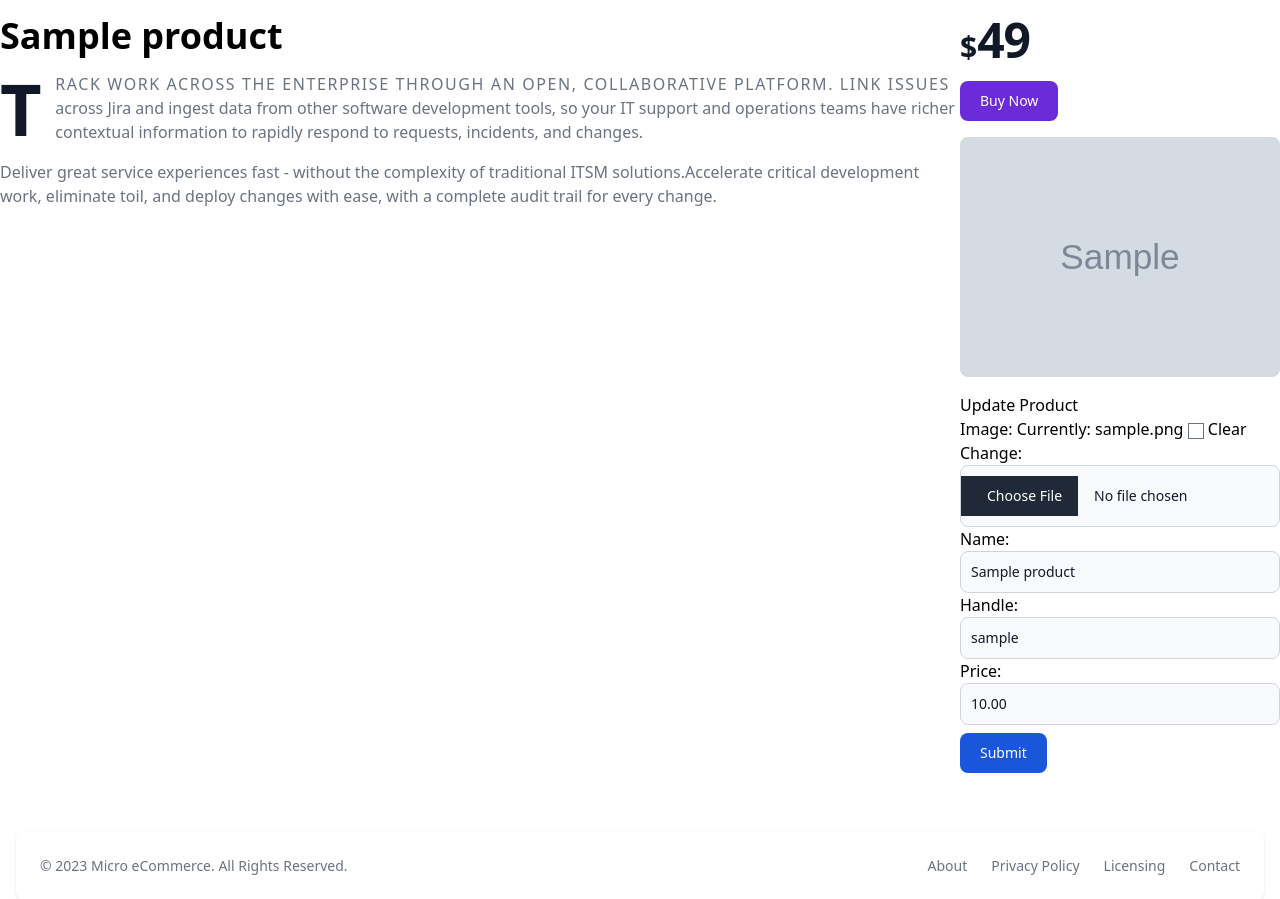
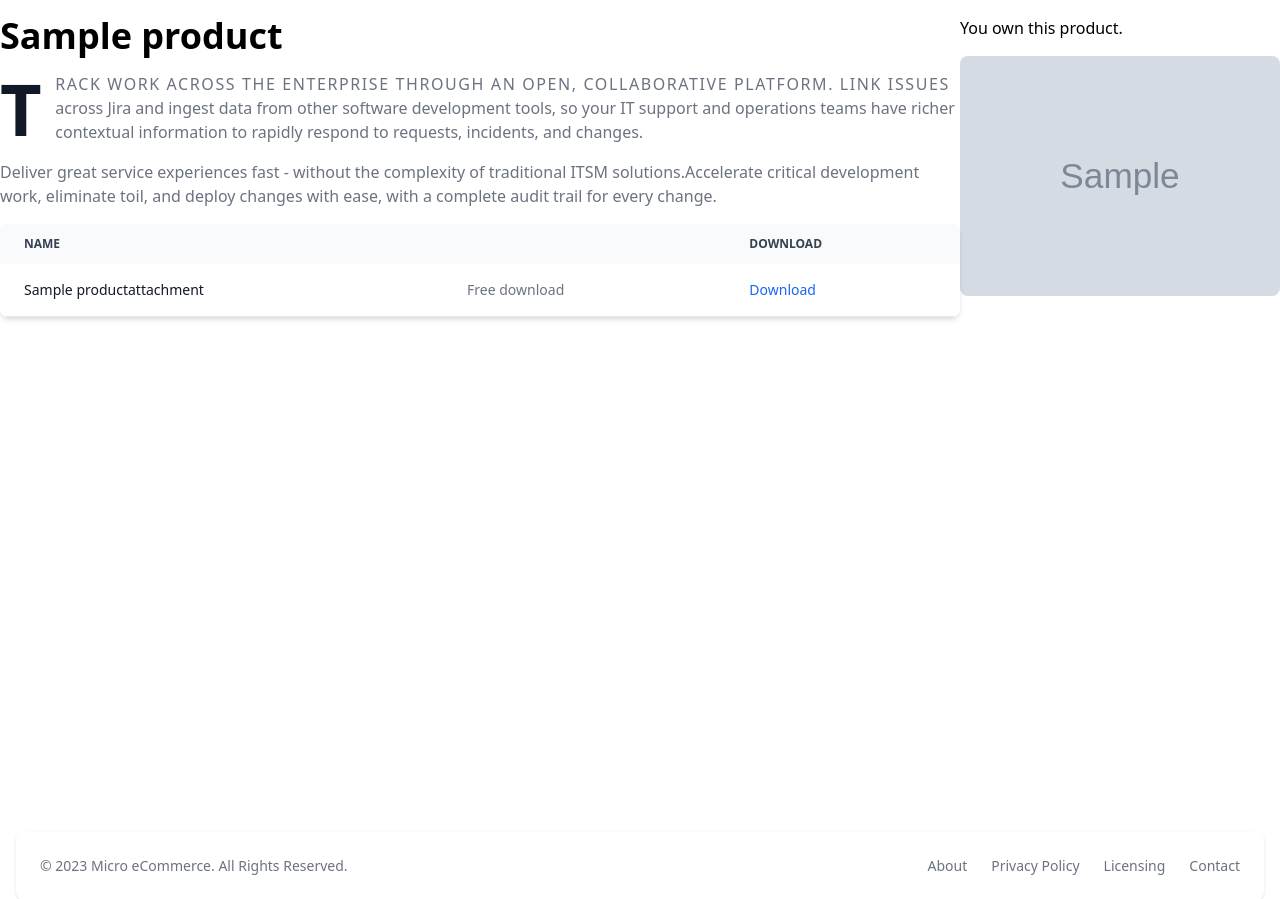
Before and after one commit to codingforentrepreneurs/micro-ecommerce, a Django app: a page that uses src/templates/products/detail.html in a window 1280 px wide. Shown: the part 72-971 px from the top of the page. Run offline with Django 4.2, Linux system fonts and the light colour scheme; a user stored in the database is signed in; tables that the repository leaves empty hold one stand-in row (values such as "Sample post"); grey boxes marked "Sample" are stand-in pictures.

Commit message:
15 - Product Attachments Display Table

```diff
--- a/src/products/models.py
+++ b/src/products/models.py
@@ -1,7 +1,9 @@
+import pathlib
 from django.db import models
 from django.core.files.storage import FileSystemStorage
 from django.conf import settings
 from django.utils import timezone
+from django.urls import reverse
 
 PROTECTED_MEDIA_ROOT = settings.PROTECTED_MEDIA_ROOT
 protected_storage = FileSystemStorage(location=str(PROTECTED_MEDIA_ROOT))
@@ -30,7 +32,7 @@ class Product(models.Model):
         super().save(*args, **kwargs)
 
     def get_absolute_url(self):
-        return f"/products/{self.handle}/"
+        return reverse("products:detail", kwargs={"handle": self.handle})
 
 
 def handle_product_attachment_upload(instance, filename):
@@ -39,7 +41,20 @@ def handle_product_attachment_upload(instance, filename):
 class ProductAttachment(models.Model):
     product = models.ForeignKey(Product, on_delete=models.CASCADE)
     file = models.FileField(upload_to=handle_product_attachment_upload, storage=protected_storage)
+    name = models.CharField(max_length=120, null=True, blank=True)
     is_free = models.BooleanField(default=False)
     active = models.BooleanField(default=True)
     timestamp = models.DateTimeField(auto_now_add=True)
     updated = models.DateTimeField(auto_now=True)
+
+    def save(self, *args, **kwargs):
+        if not self.name:
+            self.name = pathlib.Path(self.file.name).name # stem, suffix
+        super().save(*args, **kwargs)
+
+    @property
+    def display_name(self):
+        return self.name or pathlib.Path(self.file.name).name
+
+    def get_download_url(self):
+        return reverse("products:download", kwargs={"handle": self.product.handle, "pk": self.pk})
--- a/src/products/views.py
+++ b/src/products/views.py
@@ -26,19 +26,30 @@ def product_list_view(request):
     return render(request, "products/list.html", {"object_list": object_list})
 
 
-def product_detail_view(request, handle=None):
+
+def product_manage_detail_view(request, handle=None):
     obj = get_object_or_404(Product, handle=handle)
-    is_owner = False
+    is_manager = False
     if request.user.is_authenticated:
-        is_owner = obj.user == request.user
+        is_manager = obj.user == request.user
     context = {"object": obj}
-    if is_owner:
+    if is_manager:
         form = ProductUpdateForm(request.POST or None, request.FILES or None, instance=obj)
         if form.is_valid():
             obj = form.save(commit=False)
             obj.save()
             # return redirect('/products/create/')
         context['form'] = form
+    return render(request, 'products/detail.html', context)
+
+def product_detail_view(request, handle=None):
+    obj = get_object_or_404(Product, handle=handle)
+    attachments = ProductAttachment.objects.filter(product=obj)
+    # attachments = obj.productattachment_set.all()
+    is_owner = False
+    if request.user.is_authenticated:
+        is_owner = True # verify ownership
+    context = {"object": obj, "is_owner": is_owner, "attachments": attachments}
     return render(request, 'products/detail.html', context)
 
 def product_attachment_download_view(request, handle=None, pk=None):
--- a/src/static/css/output.css
+++ b/src/static/css/output.css
@@ -1513,6 +1513,10 @@ input:checked + .toggle-bg {
   overflow: hidden;
 }
 
+.overflow-x-auto {
+  overflow-x: auto;
+}
+
 .truncate {
   overflow: hidden;
   text-overflow: ellipsis;
@@ -1549,6 +1553,10 @@ input:checked + .toggle-bg {
   border-width: 0px;
 }
 
+.border-b {
+  border-bottom-width: 1px;
+}
+
 .border-blue-600 {
   --tw-border-opacity: 1;
   border-color: rgb(28 100 242 / var(--tw-border-opacity));
@@ -1682,6 +1690,11 @@ input:checked + .toggle-bg {
   padding-bottom: 2rem;
 }
 
+.py-4 {
+  padding-top: 1rem;
+  padding-bottom: 1rem;
+}
+
 .pl-3 {
   padding-left: 0.75rem;
 }
@@ -1692,6 +1705,10 @@ input:checked + .toggle-bg {
 
 .pt-2 {
   padding-top: 0.5rem;
+}
+
+.text-left {
+  text-align: left;
 }
 
 .text-center {
@@ -1726,6 +1743,11 @@ input:checked + .toggle-bg {
 .text-5xl {
   font-size: 3rem;
   line-height: 1;
+}
+
+.text-xs {
+  font-size: 0.75rem;
+  line-height: 1rem;
 }
 
 .font-bold {
@@ -1823,6 +1845,12 @@ input:checked + .toggle-bg {
 .shadow-lg {
   --tw-shadow: 0 10px 15px -3px rgb(0 0 0 / 0.1), 0 4px 6px -4px rgb(0 0 0 / 0.1);
   --tw-shadow-colored: 0 10px 15px -3px var(--tw-shadow-color), 0 4px 6px -4px var(--tw-shadow-color);
+  box-shadow: var(--tw-ring-offset-shadow, 0 0 #0000), var(--tw-ring-shadow, 0 0 #0000), var(--tw-shadow);
+}
+
+.shadow-md {
+  --tw-shadow: 0 4px 6px -1px rgb(0 0 0 / 0.1), 0 2px 4px -2px rgb(0 0 0 / 0.1);
+  --tw-shadow-colored: 0 4px 6px -1px var(--tw-shadow-color), 0 2px 4px -2px var(--tw-shadow-color);
   box-shadow: var(--tw-ring-offset-shadow, 0 0 #0000), var(--tw-ring-shadow, 0 0 #0000), var(--tw-shadow);
 }
 
@@ -2154,6 +2182,10 @@ input:checked + .toggle-bg {
     border-radius: 0px;
   }
 
+  .sm\:rounded-lg {
+    border-radius: 0.5rem;
+  }
+
   .sm\:rounded-l-lg {
     border-top-left-radius: 0.5rem;
     border-bottom-left-radius: 0.5rem;
--- /dev/null
+++ b/src/templates/products/attachments-table.html
@@ -0,0 +1,37 @@
+{% if attachments.exists %}
+<div class="relative overflow-x-auto shadow-md sm:rounded-lg">
+    <table class="w-full text-sm text-left text-gray-500 dark:text-gray-400">
+        <thead class="text-xs text-gray-700 uppercase bg-gray-50 dark:bg-gray-700 dark:text-gray-400">
+            <tr>
+                <th scope="col" class="px-6 py-3">
+                    Name
+                </th>
+                <th scope="col" class="px-6 py-3">
+
+                </th>
+
+                <th scope="col" class="px-6 py-3">
+                    Download
+                </th>
+            </tr>
+        </thead>
+        <tbody>
+            {% for attachment in attachments %}
+            <tr class="bg-white border-b dark:bg-gray-900 dark:border-gray-700">
+                <th scope="row" class="px-6 py-4 font-medium text-gray-900 whitespace-nowrap dark:text-white">
+                   {{ attachment.display_name }}
+                </th>
+                <td class="px-6 py-4">
+                    {% if attachment.is_free %}Free download {% endif %}
+                </td>
+
+                <td class="px-6 py-4">
+                    {% if is_owner or attachment.is_free %}<a href="{{ attachment.get_download_url }}" class="font-medium text-blue-600 dark:text-blue-500 hover:underline">Download</a>{% else %}Purchase to download{% endif %}
+                </td>
+            </tr>
+            {% endfor %}
+
+        </tbody>
+    </table>
+</div>
+{% endif %}
--- a/src/templates/products/detail.html
+++ b/src/templates/products/detail.html
@@ -14,6 +14,9 @@
         <p class="mb-3 font-light text-gray-500 dark:text-gray-400 first-line:uppercase first-line:tracking-widest first-letter:text-7xl first-letter:font-bold first-letter:text-gray-900 dark:first-letter:text-gray-100 first-letter:mr-3 first-letter:float-left">Track work across the enterprise through an open, collaborative platform. Link issues across Jira and ingest data from other software development tools, so your IT support and operations teams have richer contextual information to rapidly respond to requests, incidents, and changes.</p>
         <p class="font-light text-gray-500 dark:text-gray-400">Deliver great service experiences fast - without the complexity of traditional ITSM solutions.Accelerate critical development work, eliminate toil, and deploy changes with ease, with a complete audit trail for every change.</p>
 
+
+        {% include 'products/attachments-table.html' with attachments=attachments is_owner=is_owner %}
+
     </div>
 
 
@@ -21,15 +24,19 @@
 
     <div class="w-full md:w-1/4 space-y-4">
         <!-- sidebar -->
+        {% if is_owner %}
+        <p>You own this product.</p>
+        {% else %}
+        <div>
+            <div class="flex items-baseline text-gray-900 dark:text-white">
+                <span class="text-3xl font-semibold">$</span>
+                <span class="text-5xl font-extrabold tracking-tight">49</span>
 
-        <div class="flex items-baseline text-gray-900 dark:text-white">
-            <span class="text-3xl font-semibold">$</span>
-            <span class="text-5xl font-extrabold tracking-tight">49</span>
+            </div>
 
+            <button type="button" class="focus:outline-none text-white bg-purple-700 hover:bg-purple-800 focus:ring-4 focus:ring-purple-300 font-medium rounded-lg text-sm px-5 py-2.5 mb-2 dark:bg-purple-600 dark:hover:bg-purple-700 dark:focus:ring-purple-900">Buy Now</button>
         </div>
-
-        <button type="button" class="focus:outline-none text-white bg-purple-700 hover:bg-purple-800 focus:ring-4 focus:ring-purple-300 font-medium rounded-lg text-sm px-5 py-2.5 mb-2 dark:bg-purple-600 dark:hover:bg-purple-700 dark:focus:ring-purple-900">Buy Now</button>
-
+        {% endif %}
         {% if object.image %}
             <div class="grid gap-4 ">
                 <div>
```
Also changed, not shown: src/products/migrations/0004_productattachment_name.py (added).
